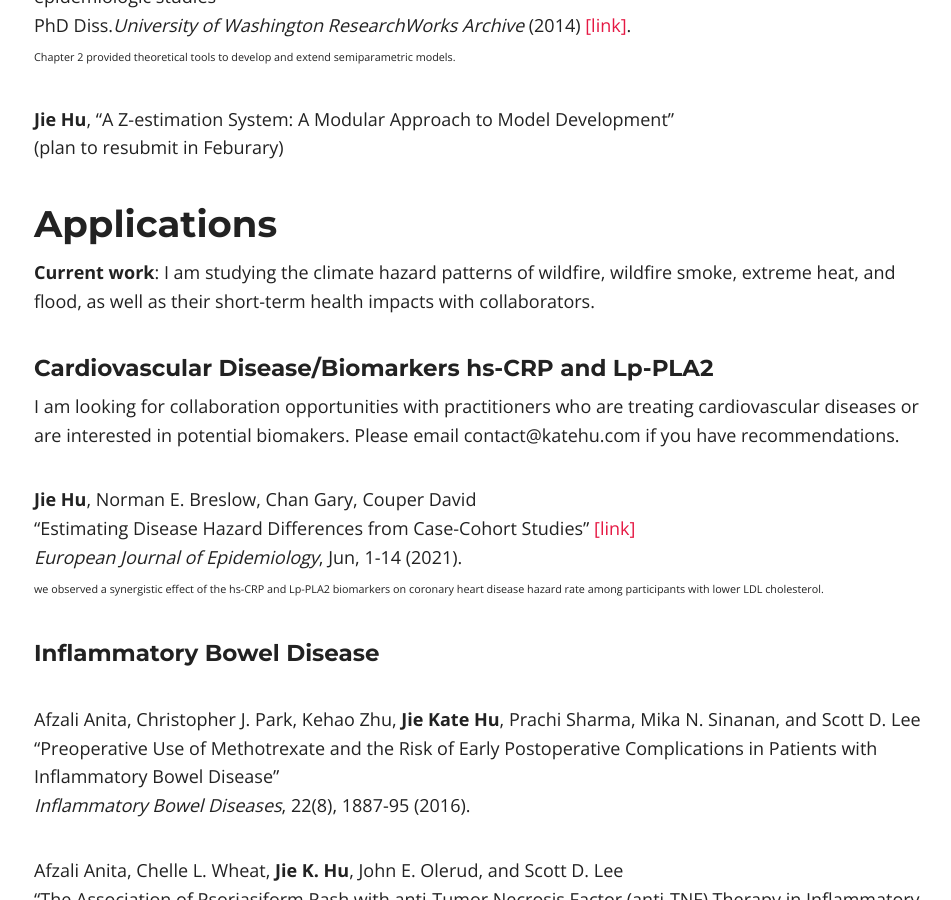
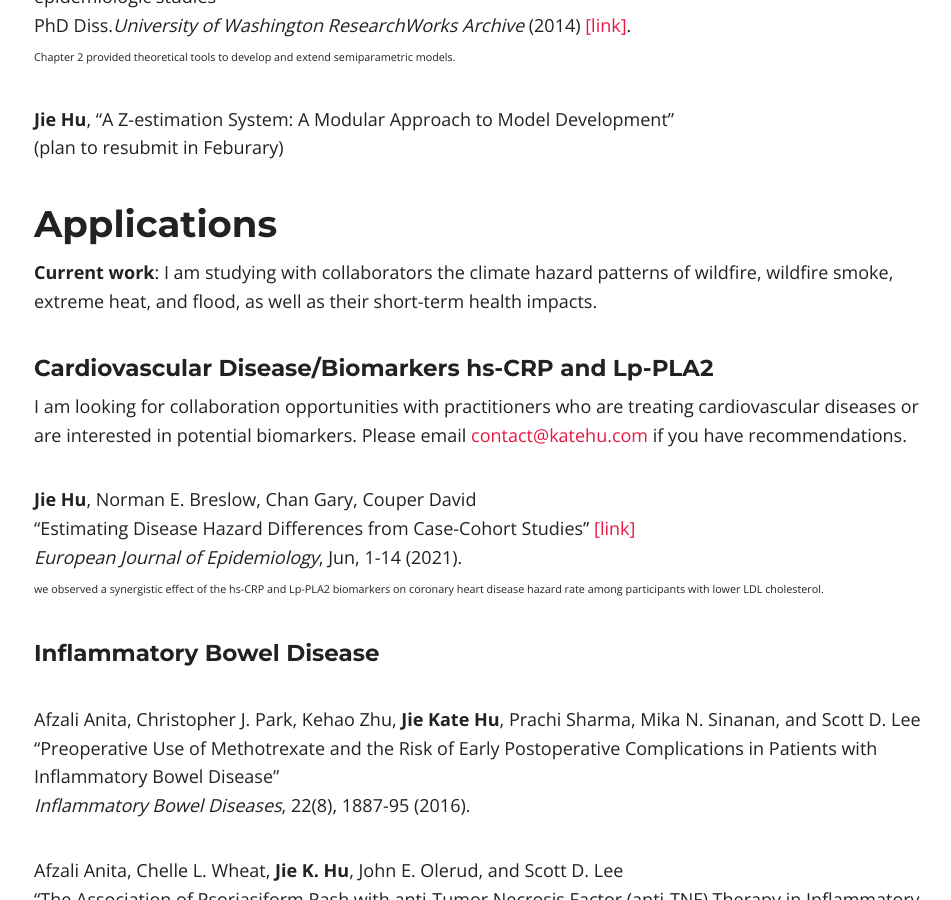
Before and after one commit to katehu/katehu.github.io, a Jekyll site: the page built from publications.md, in a window 1280 px wide and 900 px high, scrolled down 2106 px. Shown: the whole window, without its empty margins (156-1107 px from the left). Built offline with Jekyll 4.4.1, drawn with Linux system fonts in a browser that asks for light colours; nearby versions of some CDN libraries; some of the changed text lies outside the part shown.

Commit message:
Update publications.md

```diff
--- a/publications.md
+++ b/publications.md
@@ -88,10 +88,10 @@
 
 ## Applications <a name="application"></a>
 
-**Current work**: I am studying the climate hazard patterns of wildfire, wildfire smoke, extreme heat, and flood, as well as their short-term health impacts with collaborators.
+**Current work**: I am studying with collaborators the climate hazard patterns of wildfire, wildfire smoke, extreme heat, and flood, as well as their short-term health impacts.
 
 #### Cardiovascular Disease/Biomarkers hs-CRP and Lp-PLA2
-I am looking for collaboration opportunities with practitioners who are treating cardiovascular diseases or are interested in potential biomakers. Please email contact@katehu.com if you have recommendations.
+I am looking for collaboration opportunities with practitioners who are treating cardiovascular diseases or are interested in potential biomarkers. Please email [contact@katehu.com](contact@katehu.com) if you have recommendations.
 
 **Jie Hu**, Norman E. Breslow, Chan Gary, Couper David <br/>
 “Estimating Disease Hazard Differences from Case-Cohort Studies” [[link]](https://link.springer.com/article/10.1007/s10654-021-00739-3)<br/>
```
Also changed, not shown: other parts of publications.md (+1 -1 lines).
